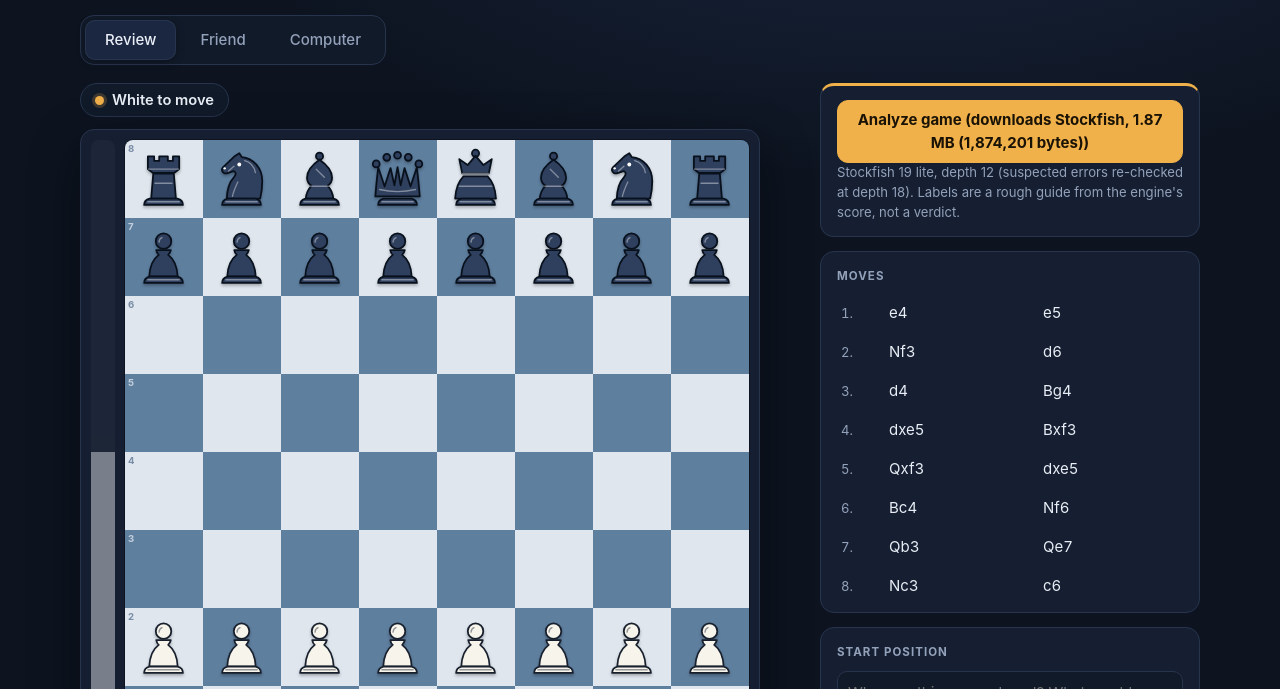
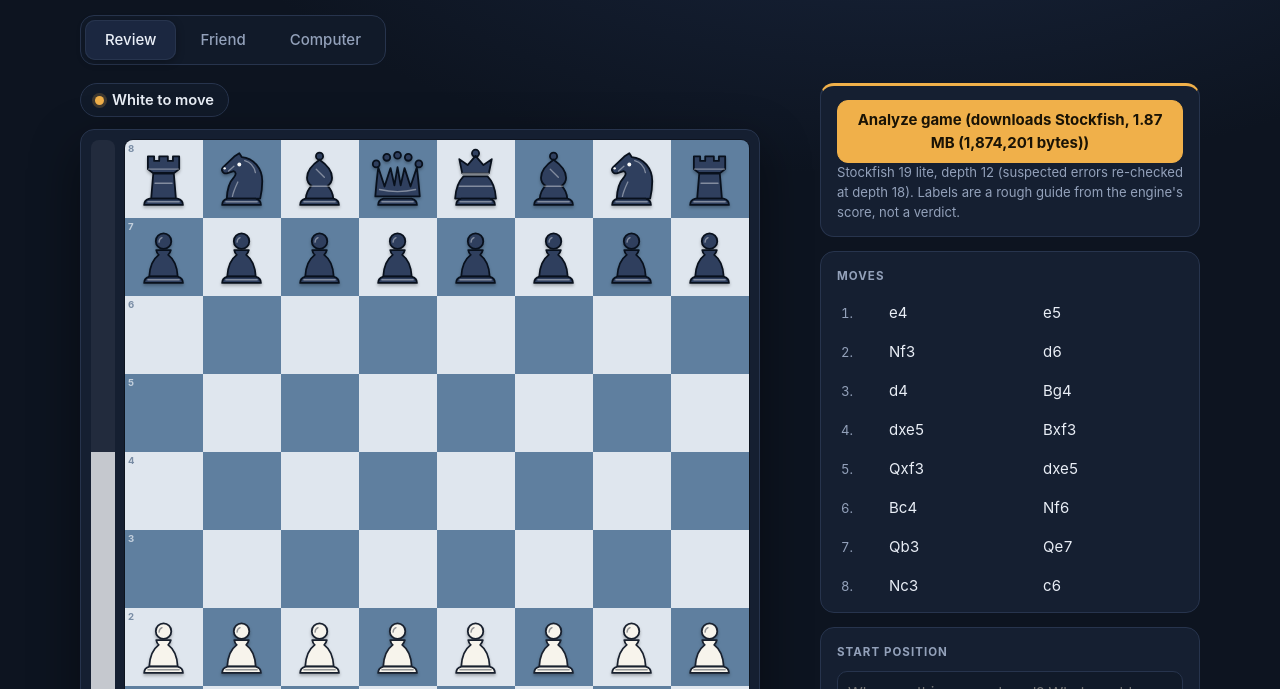
Before and after one commit to abdalhadymahmoud9-crypto/chess-replay, a website with bundled scripts: page index.html in a window 1280 px wide. Shown: the part 74-763 px from the top of the page. Built offline with nearby package versions, Linux system fonts and the light colour scheme.

Commit message:
Increase opacity of evalbar.off state

```diff
--- a/style.css
+++ b/style.css
@@ -31,7 +31,7 @@ button.ghost{background:transparent}
 #evalbar{position:relative;border-radius:8px;overflow:hidden;background:#262f40;display:flex;flex-direction:column-reverse}
 #evalfill{background:#f1f3f6;width:100%;height:50%;transition:height .35s ease}
 #evalbar.flip{flex-direction:column}#evalbar.flip #evalfill{background:#f1f3f6}
-#evalbar.off{opacity:.45}
+#evalbar.off{opacity:.8}
 #evaltxt{position:absolute;left:0;right:0;bottom:4px;text-align:center;font:700 .62rem/1 system-ui,sans-serif;color:#1a2233;writing-mode:horizontal-tb;letter-spacing:-.02em}
 #evalbar.flip #evaltxt{bottom:auto;top:4px}
 #board{display:grid;grid-template-columns:repeat(8,minmax(0,1fr));grid-template-rows:repeat(8,minmax(0,1fr));aspect-ratio:1;border-radius:8px;overflow:hidden;touch-action:manipulation;box-shadow:0 0 0 1px rgba(0,0,0,.35)}
```
